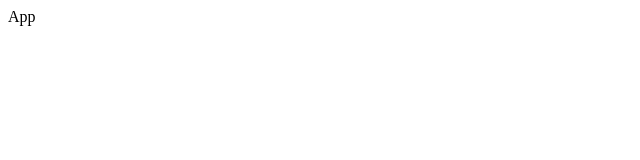
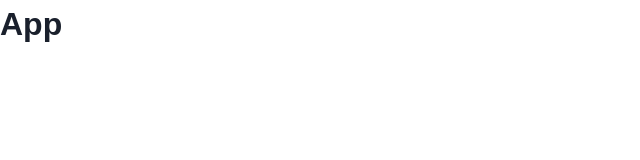
Before and after one commit to OmarLawaty/.multi-step-form, a React (Vite) app: page / in a window 1280 px wide. Shown: the top 160 px of the page, without its empty margins (0-640 px from the left). Built offline with nearby package versions, Linux system fonts and the light colour scheme.

Commit message:
Feat: Implement Chakra-ui

```diff
--- a/package.json
+++ b/package.json
@@ -10,6 +10,10 @@
     "preview": "vite preview"
   },
   "dependencies": {
+    "@chakra-ui/react": "^2.8.2",
+    "@emotion/react": "^11.11.1",
+    "@emotion/styled": "^11.11.0",
+    "framer-motion": "^10.16.16",
     "react": "^18.2.0",
     "react-dom": "^18.2.0"
   },
--- a/src/main.tsx
+++ b/src/main.tsx
@@ -1,10 +1,14 @@
 import React from 'react';
 import ReactDOM from 'react-dom/client';
+import { ChakraProvider } from '@chakra-ui/react';
 
-import App from './App.tsx';
+import App from './App';
+import theme from './theme';
 
 ReactDOM.createRoot(document.getElementById('root')!).render(
   <React.StrictMode>
-    <App />
+    <ChakraProvider theme={theme}>
+      <App />
+    </ChakraProvider>
   </React.StrictMode>
 );
--- /dev/null
+++ b/src/theme.ts
@@ -0,0 +1,25 @@
+import { extendTheme } from '@chakra-ui/react';
+
+const colors = {
+  white: 'hsl(0, 0%, 100%)'
+};
+
+export default extendTheme({
+  styles: {
+    global: {
+      '*': {
+        WebkitTapHighlightColor: 'transparent'
+      },
+      body: {
+        scrollbarGutter: 'stable',
+        minH: '100vh',
+        fontSize: '32px',
+        fontWeight: '700'
+      }
+    }
+  },
+  colors,
+  fonts: {
+    body: '"Spartan", sans-serif'
+  }
+});
```
Also changed, not shown: .eslintrc.cjs, 1 other file (tests, documents, lock files or other folders).
